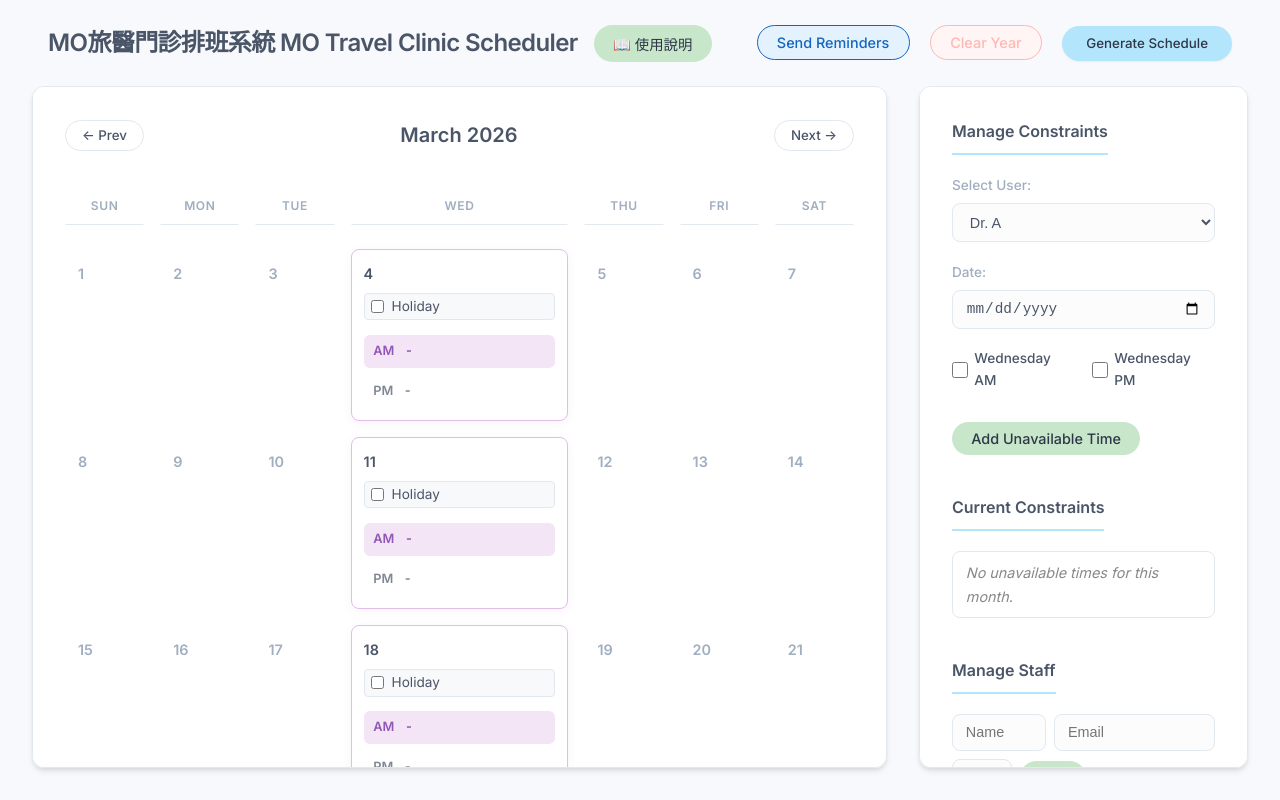
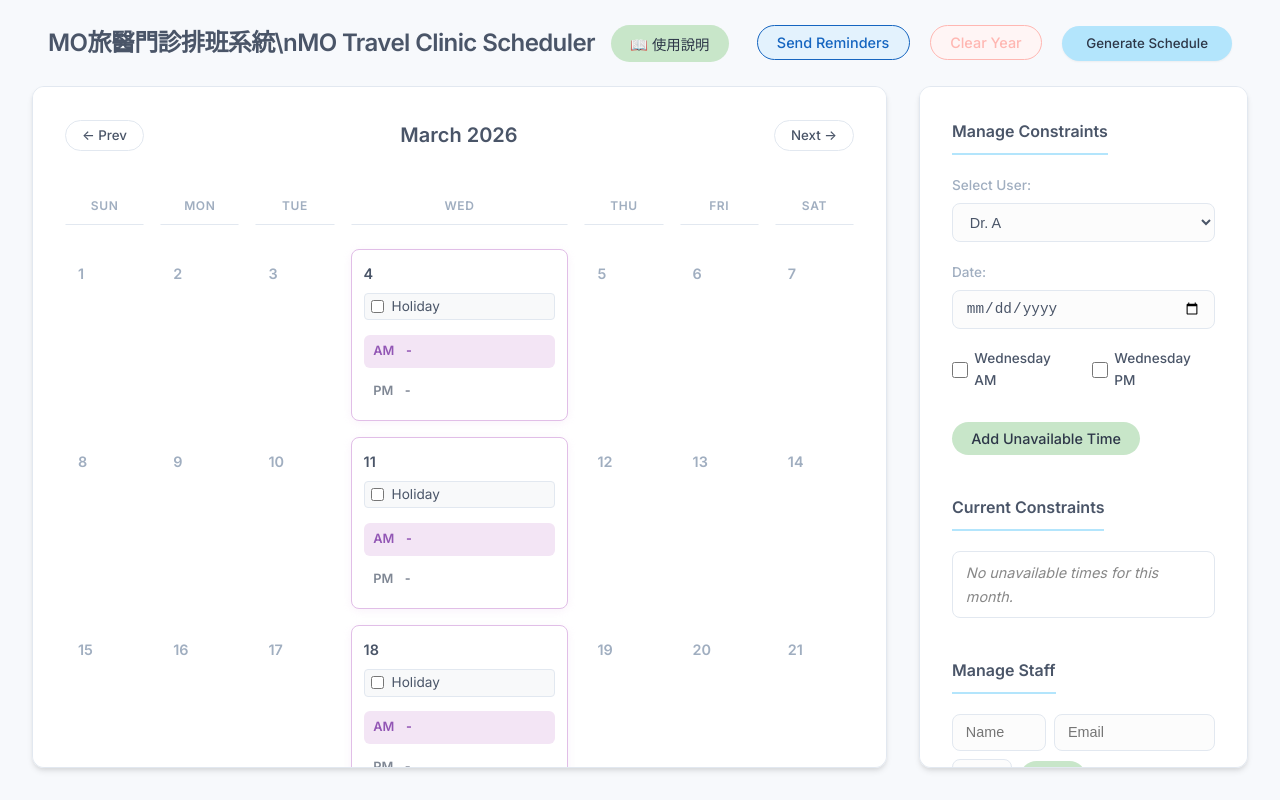
Before and after one commit to drhao/clinic-scheduler, a plain HTML site: page index.html in a window 1280 px wide. Drawn offline with Linux system fonts and the light colour scheme; no server answers.

Commit message:
feat: Update main page content and structure in index.html.

```diff
--- a/index.html
+++ b/index.html
@@ -13,7 +13,7 @@
 
     <header>
         <div style="display: flex; align-items: center; gap: 1rem;">
-            <h1>MO旅醫門診排班系統 MO Travel Clinic Scheduler</h1>
+            <h1>MO旅醫門診排班系統\nMO Travel Clinic Scheduler</h1>
             <button id="help-btn" class="secondary-btn" title="查看使用說明" style="font-size: 0.9rem;">📖 使用說明</button>
         </div>
         <div class="header-actions">
```
